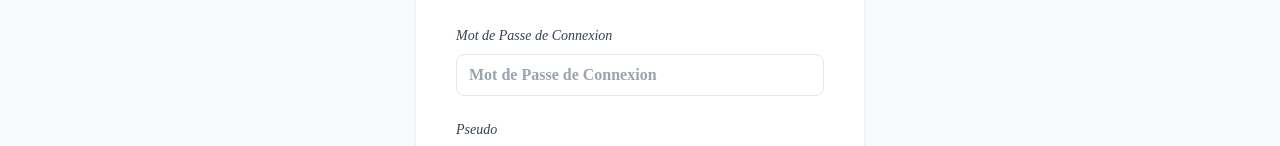
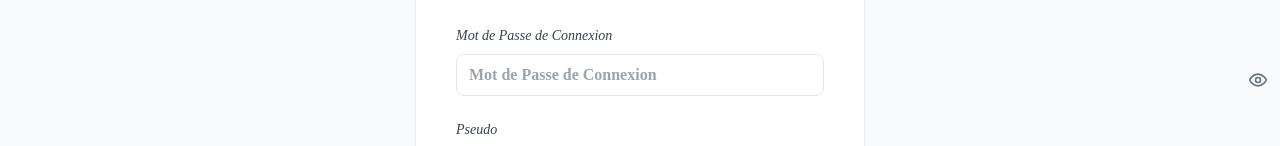
Before and after one commit to arthurdagnon0-art/alisher, a React (Vite) app: page / in a window 1280 px wide. Both pictures are taken after a click on the button "Inscrivez-vous". Shown: the part 320-466 px from the top of the page. Built offline with nearby package versions, Linux system fonts and the light colour scheme; no server answers.

Commit message:
Updated RegisterForm.tsx

```diff
--- a/src/components/RegisterForm.tsx
+++ b/src/components/RegisterForm.tsx
@@ -2,6 +2,7 @@ import React, { useState } from 'react';
 import { PhoneInput } from './PhoneInput';
 import { supportedCountries } from '../data/investments';
 import { supabase } from '../lib/supabase';
+import {EyeOff, Eye} from 'lucide-react'
 
 interface RegisterFormProps {
   onRegister: (phone: string, password: string, name: string, inviteCode: string, otp: string, country: string) => void;
@@ -10,6 +11,7 @@ interface RegisterFormProps {
 
 export const RegisterForm: React.FC<RegisterFormProps> = ({ onRegister, onSwitchToLogin }) => {
   const [phone, setPhone] = useState('');
+   const [visible, setVisible] = useState(false);
   const [password, setPassword] = useState('');
   const [name, setName] = useState('');
   const [referralCode, setReferralCode] = useState('');
@@ -124,13 +126,21 @@ export const RegisterForm: React.FC<RegisterFormProps> = ({ onRegister, onSwitch
                 Mot de Passe de Connexion
               </label>
               <input
-                type="password"
+                type={visible ? "text" : "password"}
                 value={password}
                 onChange={(e) => setPassword(e.target.value)}
                 placeholder="Mot de Passe de Connexion"
                 className="w-full px-3 py-2 border rounded-lg focus:ring-2 focus:ring-blue-500 focus:border-blue-500"
               />
+              <button
+                  type="button"
+                  onClick={() => setVisible(!visible)}
+                  className="absolute right-3 top-1/2 -translate-y-1/2 text-gray-500 hover:text-gray-700"
+                >
+                  {visible ? <EyeOff size={20} /> : <Eye size={20} />}
+                </button>
             </div>
+
 
             <div>
               <label className="block text-sm font-medium text-gray-700 mb-2">
```
